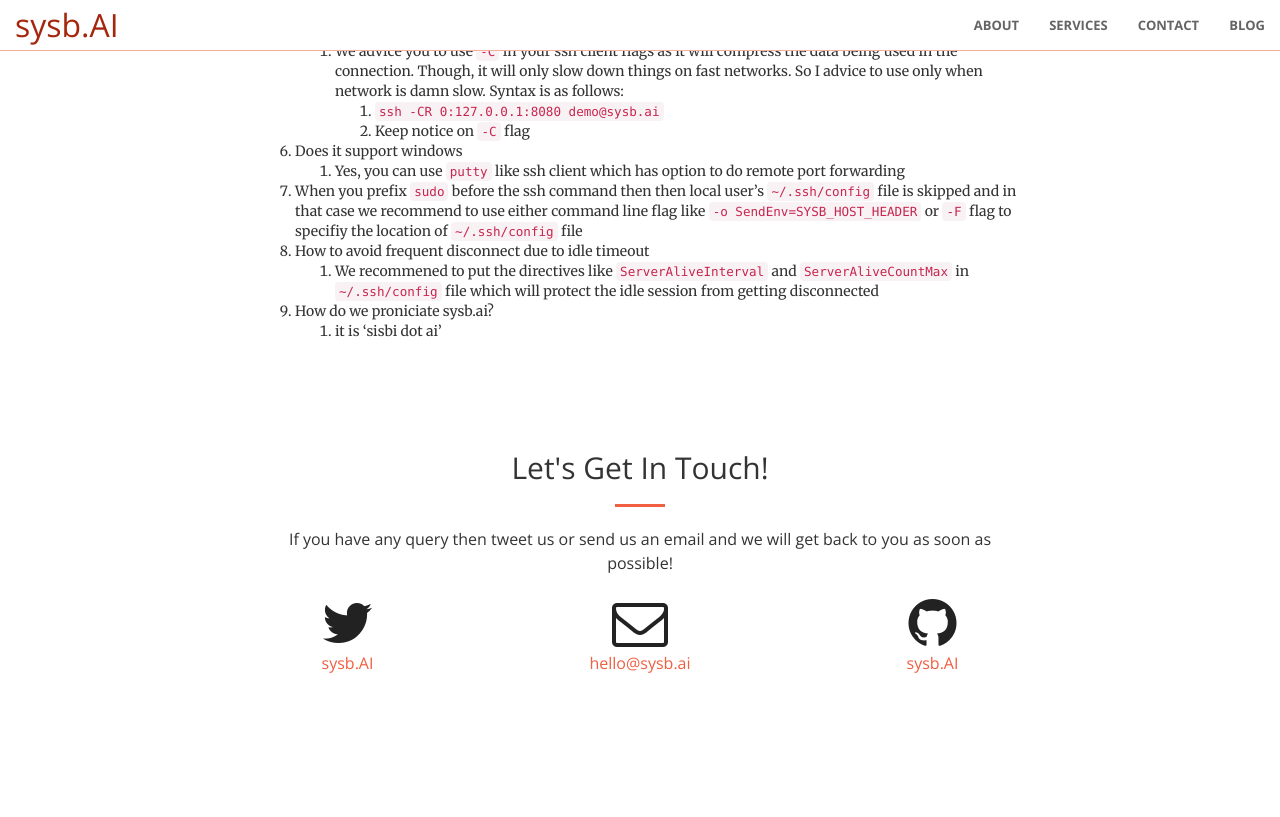
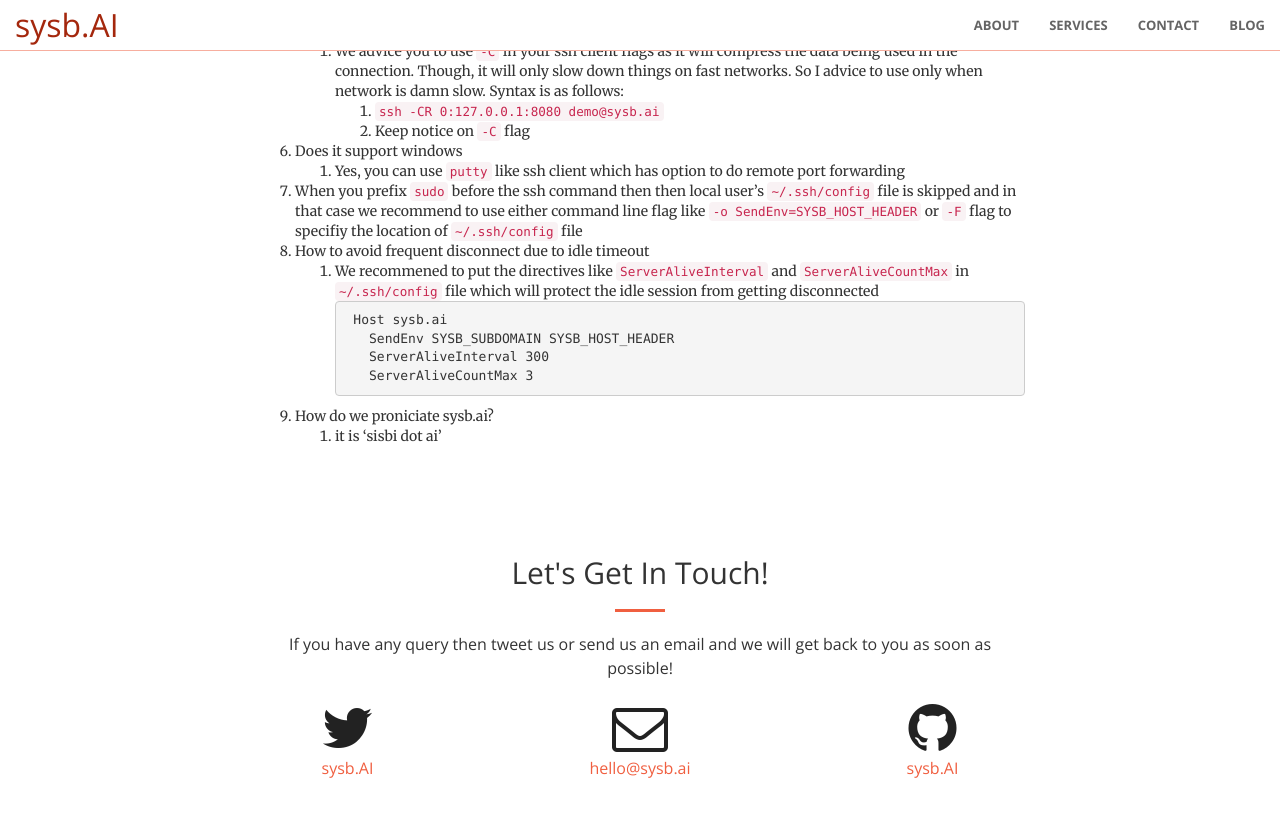
Before and after one commit to usama7628674/sysb.AI, a Jekyll site: the page built from _posts/2020-02-10-frequently-asked-questions.md, in a window 1280 px wide and 900 px high, scrolled down 885 px. Shown: the top 817 px of the window. Built offline with Jekyll 4.4.1, drawn with Linux system fonts in a browser that asks for light colours; before the commit the page ends 1680 px from its top, so only the background shows below that.

Commit message:
updated faq posts

````diff
--- a/_posts/2020-02-10-frequently-asked-questions.md
+++ b/_posts/2020-02-10-frequently-asked-questions.md
@@ -24,5 +24,11 @@ We keep on getting the same questions multiple times, so we thought of keeping t
 1. When you prefix `sudo` before the ssh command then then local user's `~/.ssh/config` file is skipped and in that case we recommend to use either command line flag like `-o SendEnv=SYSB_HOST_HEADER` or `-F` flag to specifiy the location of `~/.ssh/config` file
 1. How to avoid frequent disconnect due to idle timeout
     1. We recommened to put the directives like `ServerAliveInterval` and `ServerAliveCountMax` in `~/.ssh/config` file which will protect the idle session from getting disconnected
+    ```
+    Host sysb.ai
+      SendEnv SYSB_SUBDOMAIN SYSB_HOST_HEADER
+      ServerAliveInterval 300
+      ServerAliveCountMax 3
+    ```
 1. How do we proniciate sysb.ai?
     1. it is 'sisbi dot ai'
````
